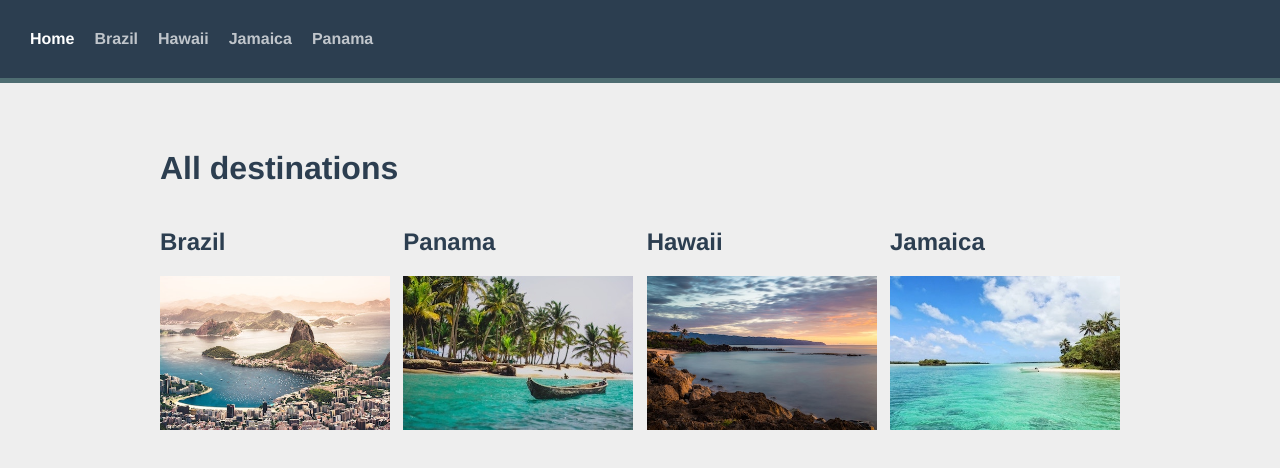
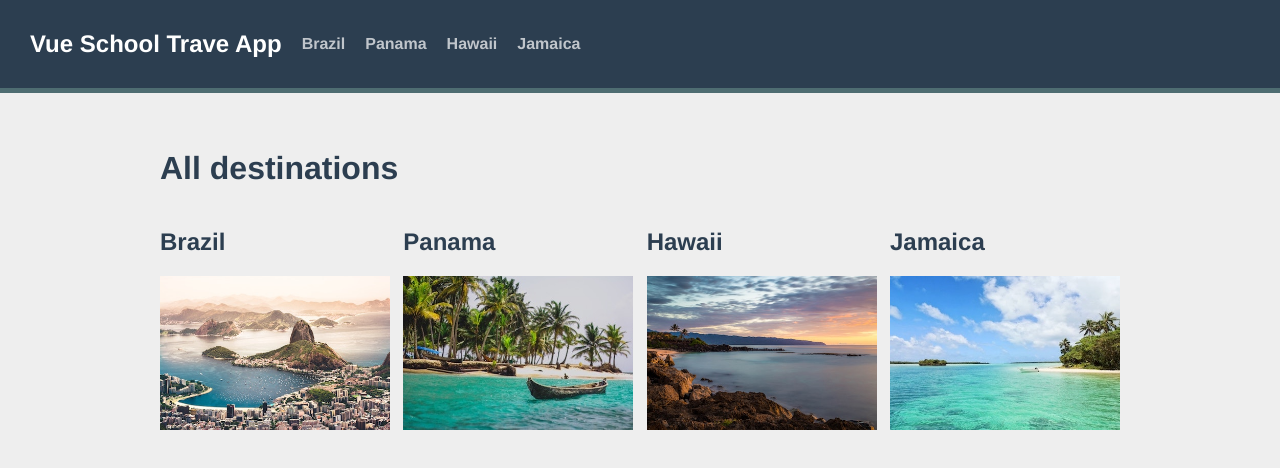
Before and after one commit to beyondnaxos/TraveAppVue, a Vue app: page / in a window 1280 px wide. Shown: the top 468 px of the page. Built offline with nearby package versions, Linux system fonts and the light colour scheme.

Commit message:
Clean Up | Dry

```diff
--- a/src/components/TheNavigation.vue
+++ b/src/components/TheNavigation.vue
@@ -1,14 +1,24 @@
 <template>
     <div id="nav">
-    <router-link to="/">Home</router-link>
-    <router-link to="/brazil">Brazil</router-link>
-    <router-link to="/hawaii">Hawaii</router-link>
-    <router-link to="/jamaica">Jamaica</router-link>
-    <router-link to="/panama">Panama</router-link>
-    <!-- <router-link to="/About">About</router-link> -->
+
+      <router-link id="logo" to="/">Vue School Trave App</router-link>
+      <router-link
+            v-for="dest in destinations"
+            :key="dest.id"
+            :to="{name :'destination.show', params: {id : dest.id, slug: dest.slug  }}"
+            >
+              {{ dest.name }}
+            </router-link>
   </div>
 </template>
 
 <script setup>
+import sourceData  from '@/data.json'
+
+import { ref } from 'vue'
+
+const data = ref(sourceData)
+const destinations = ref(data.value.destinations)
+
 
 </script>
--- a/src/views/About.vue
+++ /dev/null
@@ -1,6 +0,0 @@
-<!-- eslint-disable vue/multi-word-component-names -->
-<template>
-    <div>
-        <h1>About Page</h1>
-    </div>
-</template>
--- a/src/views/Brazil.vue
+++ /dev/null
@@ -1,6 +0,0 @@
-<!-- eslint-disable vue/multi-word-component-names -->
-<template>
-    <div class="brazil">
-        <h1>Brazil</h1>
-    </div>
-</template>
--- a/src/views/Hawaii.vue
+++ /dev/null
@@ -1,6 +0,0 @@
-<!-- eslint-disable vue/multi-word-component-names -->
-<template>
-    <div class="hawaii">
-        <h1>Hawaii</h1>
-    </div>
-</template>
--- a/src/views/Home.vue
+++ b/src/views/Home.vue
@@ -6,7 +6,7 @@
             <router-link
             v-for="dest in destinations"
             :key="dest.id"
-            :to="{name :'destination.show', params: {id : dest.id}}"
+            :to="{name :'destination.show', params: {id : dest.id, slug: dest.slug}}"
             >
                 <h2>{{ dest.name }}</h2>
                 <img
--- a/src/views/Jamaica.vue
+++ /dev/null
@@ -1,6 +0,0 @@
-<!-- eslint-disable vue/multi-word-component-names -->
-<template>
-    <div class="jamaica">
-        <h1>Jamaica</h1>
-    </div>
-</template>
--- a/src/views/Panama.vue
+++ /dev/null
@@ -1,6 +0,0 @@
-<!-- eslint-disable vue/multi-word-component-names -->
-<template>
-    <div class="panama">
-        <h1>Panama</h1>
-    </div>
-</template>
```
Also changed, not shown: src/App.vue (+8 -7 lines), src/router/index.js (+1 -11 lines).
